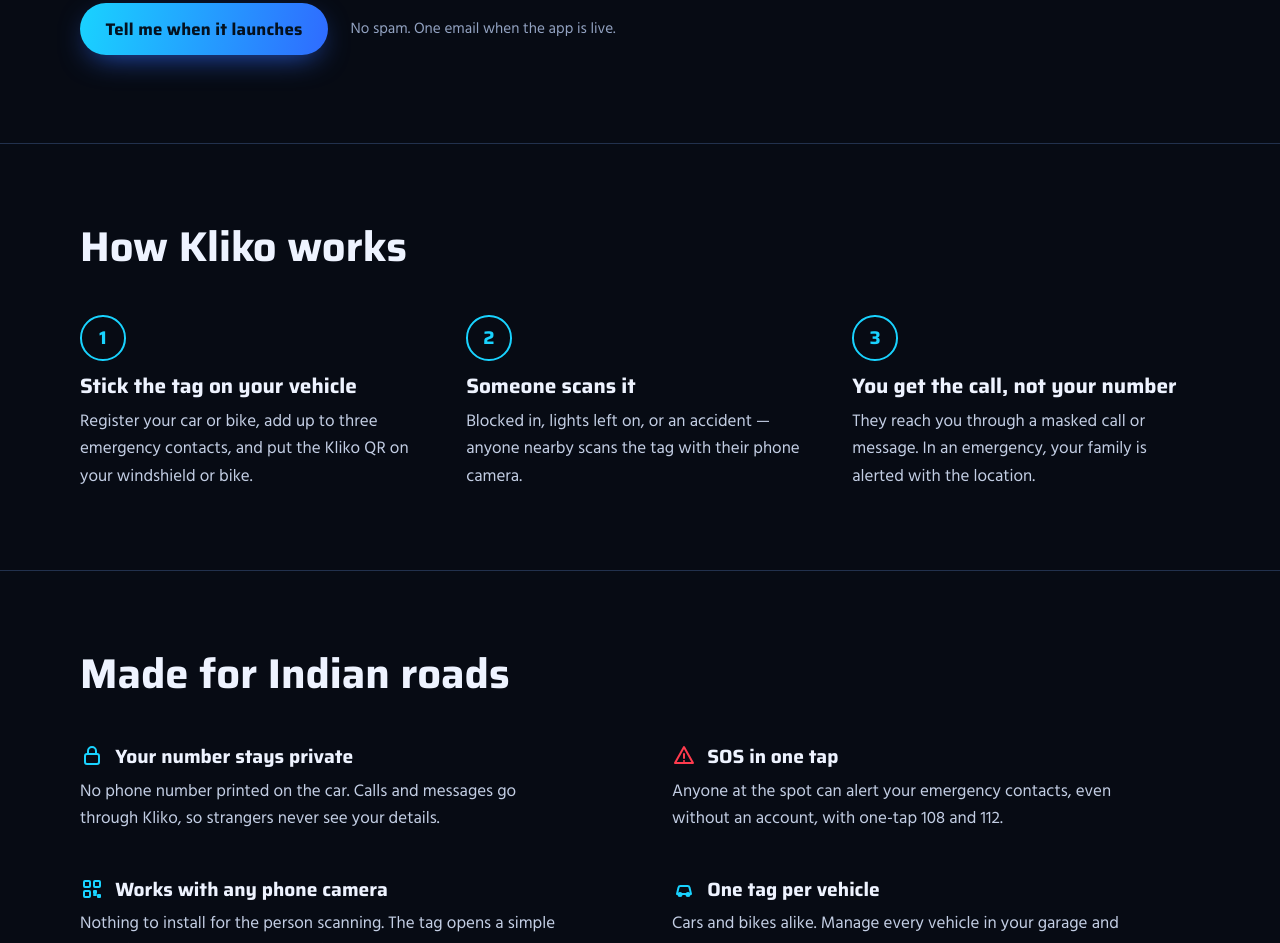
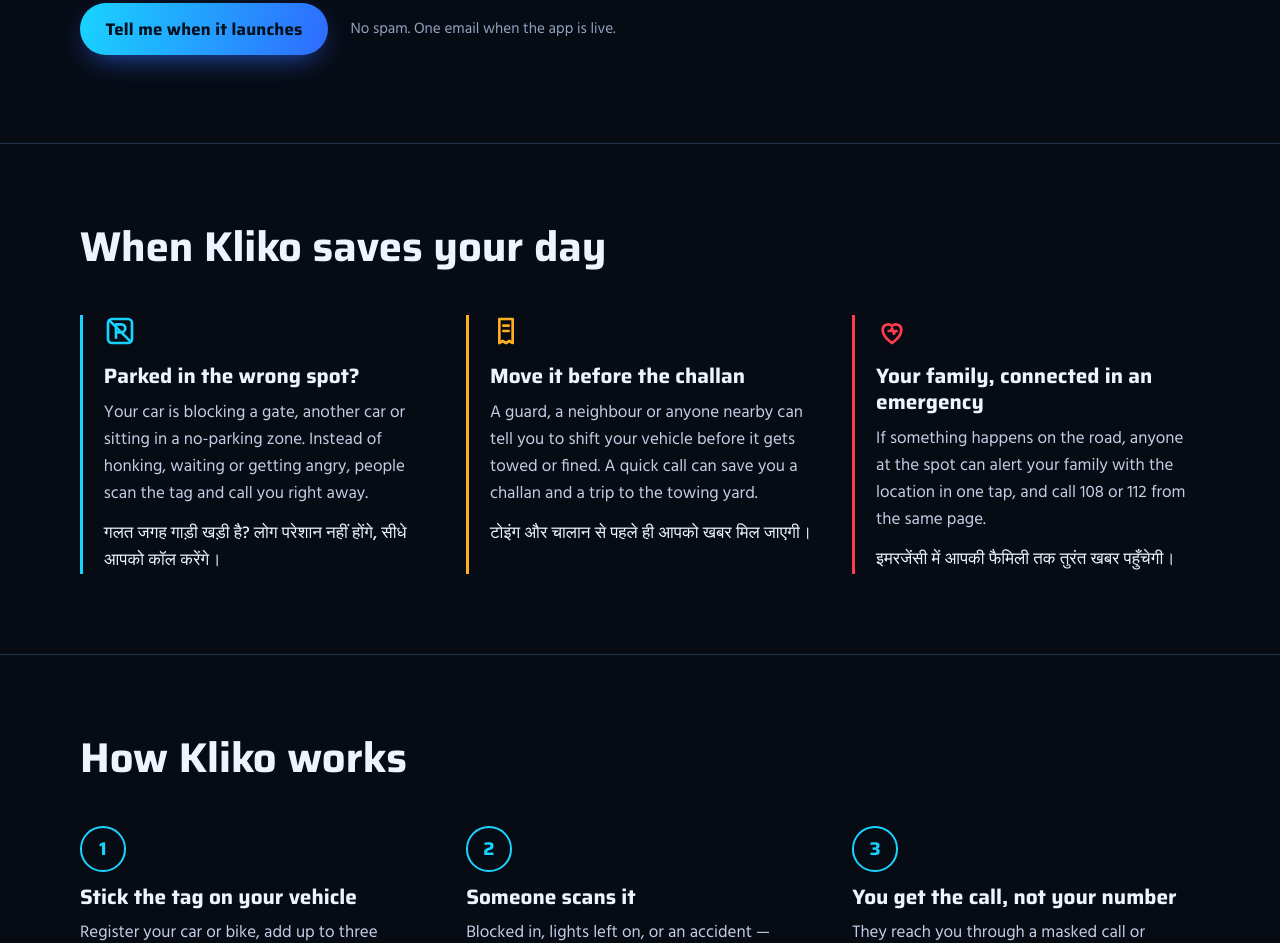
Before and after one commit to sparklynhtechnology/kliko-website, a plain HTML site: page index.html in a window 1280 px wide. Shown: the part 878-1821 px from the top of the page. Drawn offline with Linux system fonts and the light colour scheme; a web font is replaced by a local one.

Commit message:
Add files via upload
updated use case

```diff
--- a/index.html
+++ b/index.html
@@ -228,6 +228,16 @@
   .steps h3 { font: 700 1.3rem/1.25 var(--display); margin: 0 0 .6rem; }
   .steps p { margin: 0; color: #c3cee4; }
 
+  /* Real-life uses */
+  .use-list { list-style: none; margin: 0; padding: 0; display: grid; grid-template-columns: repeat(3, 1fr); gap: 2.4rem; }
+  .use { padding-left: 1.3rem; border-left: 3px solid var(--signal); }
+  .use:nth-child(2) { border-left-color: #ffb020; }
+  .use-sos { border-left-color: #ff3b4e; }
+  .use svg { width: 2rem; height: 2rem; display: block; margin-bottom: 1rem; }
+  .use h3 { font: 700 1.3rem/1.25 var(--display); margin: 0 0 .6rem; }
+  .use p { margin: 0; color: #c3cee4; }
+  .use .use-hi { margin-top: .8rem; color: var(--text); font-weight: 500; }
+
   /* What you get */
   .gets { display: grid; grid-template-columns: repeat(2, 1fr); gap: 2.6rem 4rem; }
   .gets h3 { font: 700 1.2rem var(--display); margin: 0 0 .4rem; display: flex; gap: .7rem; align-items: center; }
@@ -262,7 +272,7 @@
   @media (max-width: 900px) {
     .hero { grid-template-columns: 1fr; gap: 2.5rem; padding-top: 1.5rem; }
     .stage { padding: .5rem 0; }
-    .steps, .gets { grid-template-columns: 1fr; gap: 2.2rem; }
+    .steps, .gets, .use-list { grid-template-columns: 1fr; gap: 2.2rem; }
     .launch-box { grid-template-columns: 1fr; padding: 2rem 1.5rem; }
     .launch .cta-row { justify-content: flex-start; }
     section { padding: 3.8rem 0; }
@@ -352,6 +362,32 @@
         </div>
       </div>
     </div>
+
+    <section class="uses" aria-labelledby="uses-title">
+      <div class="wrap">
+        <h2 id="uses-title">When Kliko saves your day</h2>
+        <ul class="use-list">
+          <li class="use">
+            <svg viewBox="0 0 24 24" fill="none" stroke="#19d3ff" stroke-width="2" stroke-linecap="round" stroke-linejoin="round" aria-hidden="true"><rect x="3" y="3" width="18" height="18" rx="3"/><path d="M9 17V7h4a3 3 0 0 1 0 6H9"/><path d="M4 4l16 16"/></svg>
+            <h3>Parked in the wrong spot?</h3>
+            <p>Your car is blocking a gate, another car or sitting in a no-parking zone. Instead of honking, waiting or getting angry, people scan the tag and call you right away.</p>
+            <p class="use-hi">गलत जगह गाड़ी खड़ी है? लोग परेशान नहीं होंगे, सीधे आपको कॉल करेंगे।</p>
+          </li>
+          <li class="use">
+            <svg viewBox="0 0 24 24" fill="none" stroke="#ffb020" stroke-width="2" stroke-linecap="round" stroke-linejoin="round" aria-hidden="true"><path d="M7 3h10v18l-2.5-1.5L12 21l-2.5-1.5L7 21z"/><path d="M10 8h4M10 12h4"/></svg>
+            <h3>Move it before the challan</h3>
+            <p>A guard, a neighbour or anyone nearby can tell you to shift your vehicle before it gets towed or fined. A quick call can save you a challan and a trip to the towing yard.</p>
+            <p class="use-hi">टोइंग और चालान से पहले ही आपको खबर मिल जाएगी।</p>
+          </li>
+          <li class="use use-sos">
+            <svg viewBox="0 0 24 24" fill="none" stroke="#ff3b4e" stroke-width="2" stroke-linecap="round" stroke-linejoin="round" aria-hidden="true"><path d="M12 21s-7-4.4-7-10a4 4 0 0 1 7-2.6A4 4 0 0 1 19 11c0 5.6-7 10-7 10z"/><path d="M9.5 12h1.5l1-2 1.5 4 1-2h1"/></svg>
+            <h3>Your family, connected in an emergency</h3>
+            <p>If something happens on the road, anyone at the spot can alert your family with the location in one tap, and call 108 or 112 from the same page.</p>
+            <p class="use-hi">इमरजेंसी में आपकी फैमिली तक तुरंत खबर पहुँचेगी।</p>
+          </li>
+        </ul>
+      </div>
+    </section>
 
     <section>
       <div class="wrap">
```
